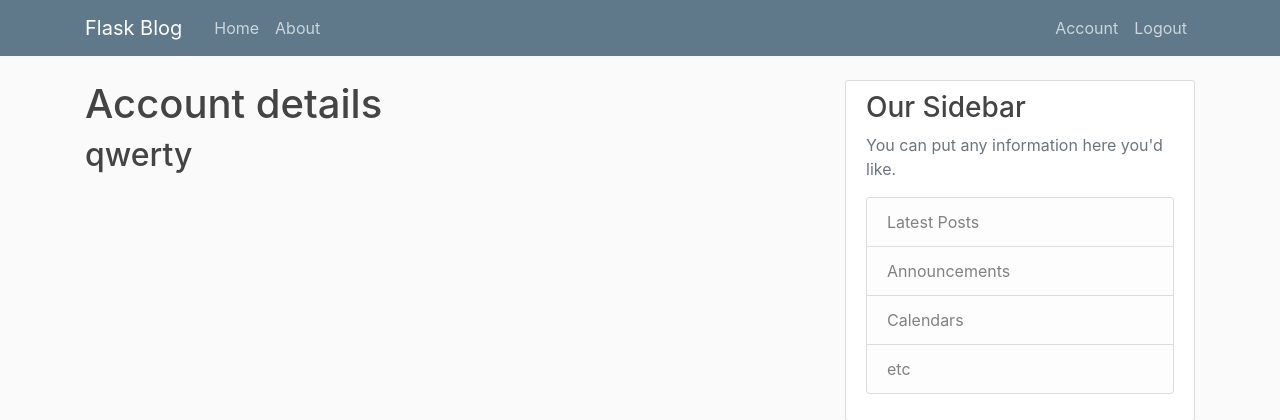
After one commit to TrellixVulnTeam/shaffer_web_app_JA2X, a Flask app: page /account in a window 1280 px wide. The commit adds this page. Shown: the top 420 px of the page. Run offline with Flask 2, Linux system fonts and the light colour scheme; a user stored in the database is signed in; some libraries are stand-ins or nearby versions.

Commit message:
add account.html

```diff
--- a/Flask_Blog/flaskblog/__init__.py
+++ b/Flask_Blog/flaskblog/__init__.py
@@ -14,6 +14,9 @@
 db = SQLAlchemy(app)
 bcrypt = Bcrypt(app)
 login_manager = LoginManager(app)
+login_manager.login_view = 'login'
+login_manager.login_message_category = 'info'
+
 
 
 from flaskblog import routes
--- a/Flask_Blog/flaskblog/models.py
+++ b/Flask_Blog/flaskblog/models.py
@@ -1,6 +1,7 @@
 from flaskblog import db, login_manager
 from datetime import datetime
 from flask_login import UserMixin
+
 
 @login_manager.user_loader
 def load_user(user_id):
--- a/Flask_Blog/flaskblog/routes.py
+++ b/Flask_Blog/flaskblog/routes.py
@@ -1,7 +1,8 @@
-from flask import render_template, url_for, flash, redirect
+from flask import render_template, url_for, flash, redirect, request
 from flaskblog import app, db, bcrypt
 from flaskblog.forms import RegistrationForm, LoginForm
 from flaskblog.models import User, Post
+from flask_login import login_user, current_user, logout_user, login_required
 
 posts = [
     {
@@ -33,6 +34,8 @@
 
 @app.route("/register", methods=['GET', 'POST'])
 def register():
+    if current_user.is_authenticated:
+        return redirect(url_for('home'))
     form = RegistrationForm()
     if form.validate_on_submit():
         hashed_password = bcrypt.generate_password_hash(form.password.data).decode('utf-8')
@@ -46,12 +49,26 @@
 
 @app.route("/login", methods=['GET', 'POST'])
 def login():
+    if current_user.is_authenticated:
+        return redirect(url_for('home'))
     form = LoginForm()
     if form.validate_on_submit():
-        if form.email.data == "admin@blog.com" and form.password.data == "password":
-            flash("You have been logged in!", "success")
-            return redirect(url_for("home"))
+        user = User.query.filter_by(email=form.email.data).first()
+        if user and bcrypt.check_password_hash(user.password, form.password.data):
+            login_user(user, remember=form.remember.data)
+            next_page = request.args.get('next')
+            return  redirect(next_page) if next_page else redirect(url_for('home'))
         else:
-            flash("Login unsuccesful. Please check username and password", "danger")
+            flash("Login unsuccesful. Please check email and password", "danger")
 
     return render_template("login.html", title="Login", form=form)
+
+@app.route("/logout")
+def logout():
+    logout_user()
+    return redirect(url_for('home'))
+
+@app.route("/account")
+@login_required
+def account():
+    return render_template("account.html", title="Account")
--- /dev/null
+++ b/Flask_Blog/flaskblog/templates/account.html
@@ -0,0 +1,5 @@
+{% extends "layout.html" %}
+{% block content %}
+    <h1>Account details</h1>
+    <h2>{{ current_user.username }}</h2>
+{% endblock content %}
--- a/Flask_Blog/flaskblog/templates/layout.html
+++ b/Flask_Blog/flaskblog/templates/layout.html
@@ -32,8 +32,14 @@
                     </div>
                     <!-- Navbar Right Side -->
                     <div class="navbar-nav">
-                    <a class="nav-item nav-link" href="{{ url_for('login') }}">Login</a>
-                    <a class="nav-item nav-link" href="{{ url_for('register') }}">Register</a>
+                        {% if current_user.is_authenticated %}
+                            <a class="nav-item nav-link" href="{{ url_for('account') }}">Account</a>
+                            <a class="nav-item nav-link" href="{{ url_for('logout') }}">Logout</a>
+                        {% else %}
+
+                            <a class="nav-item nav-link" href="{{ url_for('login') }}">Login</a>
+                            <a class="nav-item nav-link" href="{{ url_for('register') }}">Register</a>
+                         {% endif%}
                     </div>
                 </div>
                 </div>
```
